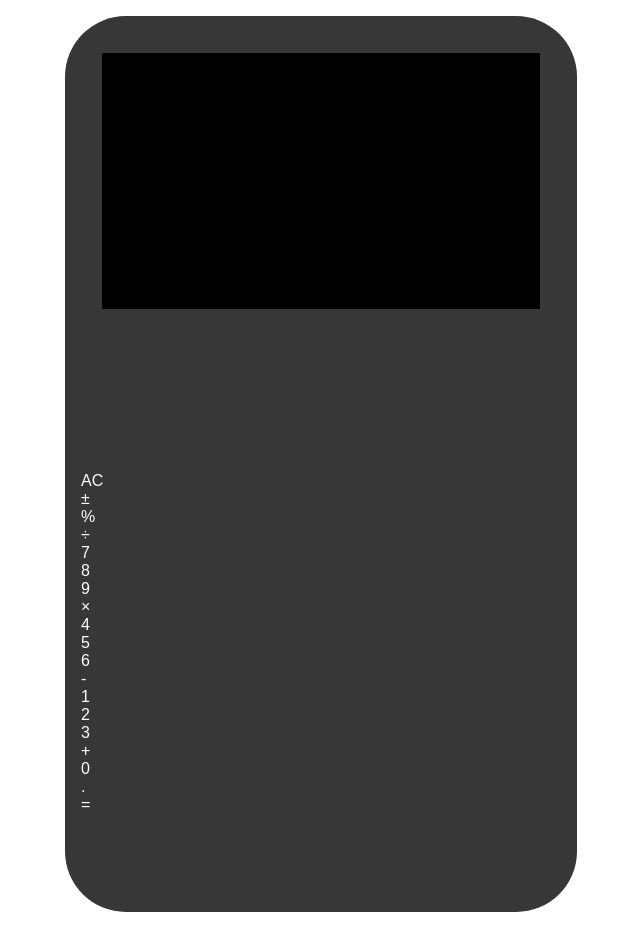
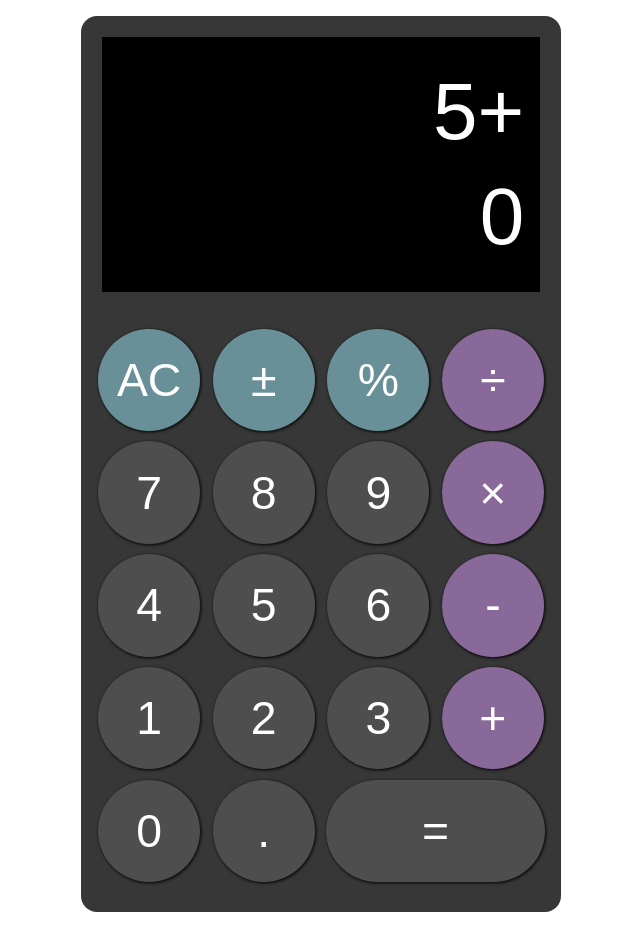
Before and after one commit to PennyNichols/calculator, a plain HTML site: page index.html in a window 1280 px wide. Shown: the whole page, without its empty margins (319-959 px from the left). Drawn offline with Linux system fonts and the light colour scheme.

Commit message:
small html and css tweaks for js

```diff
--- a/index.html
+++ b/index.html
@@ -10,29 +10,30 @@
 <body>
     <div class="calc-wrapper">
         <div class="screen">
-            <div class="previous"></div>
-            <div class="current"></div>
+            <div class="previous">5+</div>
+            <div class="current">0</div>
         </div>
         <div class="btn-wrapper">
-            <div class="button function clear">AC</div>
-            <div class="button function plus-minus">&plusmn;</div>
-            <div class="button function percent">%</div>
-            <div class="button operator divide">&divide;</div>
-            <div class="button number">7</div>
-            <div class="button number">8</div>
-            <div class="button number">9</div>
-            <div class="button operator multiply">&times;</div>
-            <div class="button number">4</div>
-            <div class="button number">5</div>
-            <div class="button number">6</div>
-            <div class="button operator minus">-</div>
-            <div class="button number">1</div>
-            <div class="button number">2</div>
-            <div class="button number">3</div>
-            <div class="button operator plus">+</div>
-            <div class="button number">0</div>
-            <div class="button decimal">.</div>
-            <div class="button equal">=</div>
+
+            <div class="item button function clear">AC</div>
+            <div class="item button function plus-minus">&plusmn;</div>
+            <div class="item button function percent">%</div>
+            <div class="item button operator divide">&divide;</div>
+            <div class="item button number">7</div>
+            <div class="item button number">8</div>
+            <div class="item button number">9</div>
+            <div class="item button operator multiply">&times;</div>
+            <div class="item button number">4</div>
+            <div class="item button number">5</div>
+            <div class="item button number">6</div>
+            <div class="item button operator minus">-</div>
+            <div class="item button number">1</div>
+            <div class="item button number">2</div>
+            <div class="item button number">3</div>
+            <div class="item button operator plus">+</div>
+            <div class="item button number">0</div>
+            <div class="item button decimal">.</div>
+            <div class="item button equal">=</div>
         </div>
     </div>
 </body>
--- a/main.css
+++ b/main.css
@@ -7,20 +7,29 @@
 }
 
 .calc-wrapper{
+    display: flex;
+    flex-direction: column;
+    height: 56rem;
+    width: 30rem;
+    margin: 1rem auto;
+    border-radius: 1rem;
+    background-color: rgb(55, 55, 55);
+}
+
+.btn-wrapper{
     display: grid;
     grid-template-columns: 1fr 1fr 1fr 1fr;
-    height: 56rem;
-    width: 32rem;
-    margin: 1rem auto;
-    background-color: rgb(55, 55, 55);
     color: white;
     border-radius: 3.8rem;
     grid-gap: .65rem;
     padding: 1rem;
     padding-bottom: 2rem;
     overflow: hidden;
+
 }
+
 .screen{
+    color:white;
     grid-row: span 2;
     grid-column: span 4;
     display: flex;
@@ -30,6 +39,11 @@
     margin: 1.3rem;
     height: 16rem;
     background-color: black;
+}
+
+.screen div{
+    font-size: 5rem;
+    text-align: right;
 }
 
 .item{
@@ -46,27 +60,23 @@
     font-size: 2.9rem;
     cursor: pointer;
     box-shadow: .05rem .05rem .15rem .05rem rgba(0, 0, 0, .7);
+
 }
 
 .item:hover{
     opacity: 50%;
 }
 
-.calc-wrapper .item:nth-child(20){
+.equal{
     grid-column: span 2;
     border-radius: 5rem;
     width: 100%;
 }
 
-.calc-wrapper .item:nth-child(2),
-.calc-wrapper .item:nth-child(3),
-.calc-wrapper .item:nth-child(4){
+.operator{
     background-color: rgb(136, 105, 153);
 }
 
-.calc-wrapper .item:nth-child(5),
-.calc-wrapper .item:nth-child(9),
-.calc-wrapper .item:nth-child(13),
-.calc-wrapper .item:nth-child(17){
+.function{
     background-color: rgb(105, 144, 153);
 }
```
